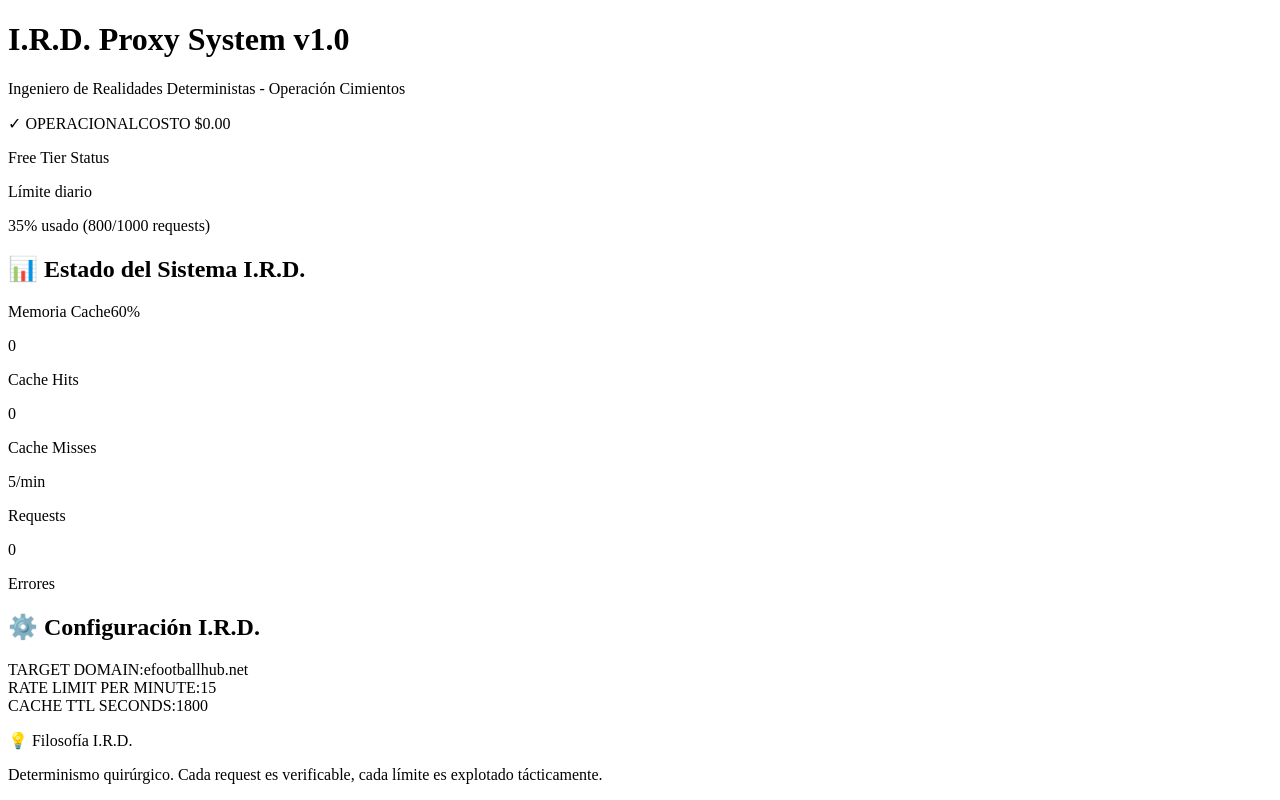
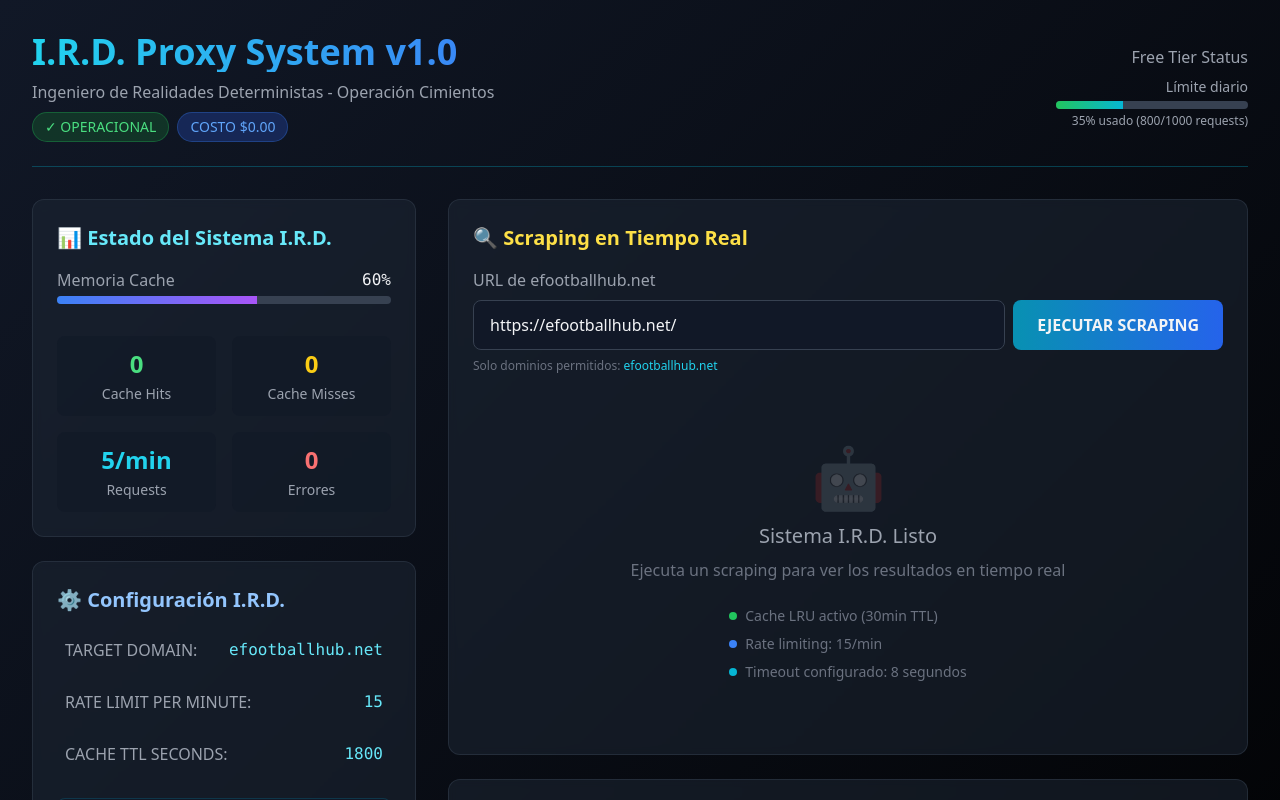
Before and after one commit to cochabambino42-collab/efootball-proxy, a Next.js app: page /ird-dashboard in a window 1280 px wide. Shown: the top 800 px of the page. Built offline with nearby package versions, Linux system fonts and the light colour scheme.

Commit message:
Update layout.js

```diff
--- a/app/layout.js
+++ b/app/layout.js
@@ -1,3 +1,14 @@
+import './globals.css';
+
+export const metadata = {
+  title: 'I.R.D. Proxy System',
+  description: 'Proxy inteligente para efootballhub.net',
+};
+
 export default function RootLayout({ children }) {
-  return children;
+  return (
+    <html lang="es">
+      <body>{children}</body>
+    </html>
+  );
 }
```
